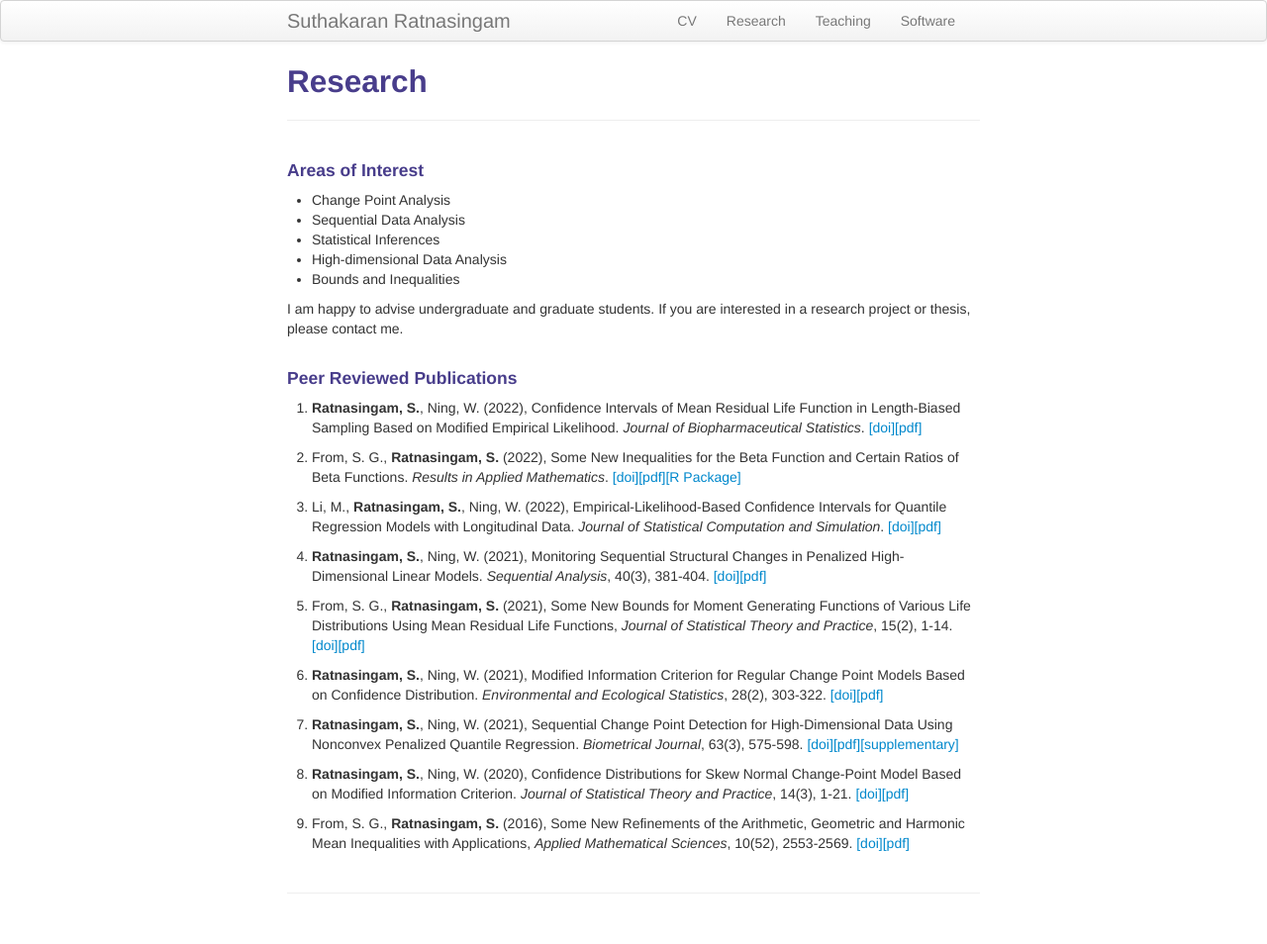
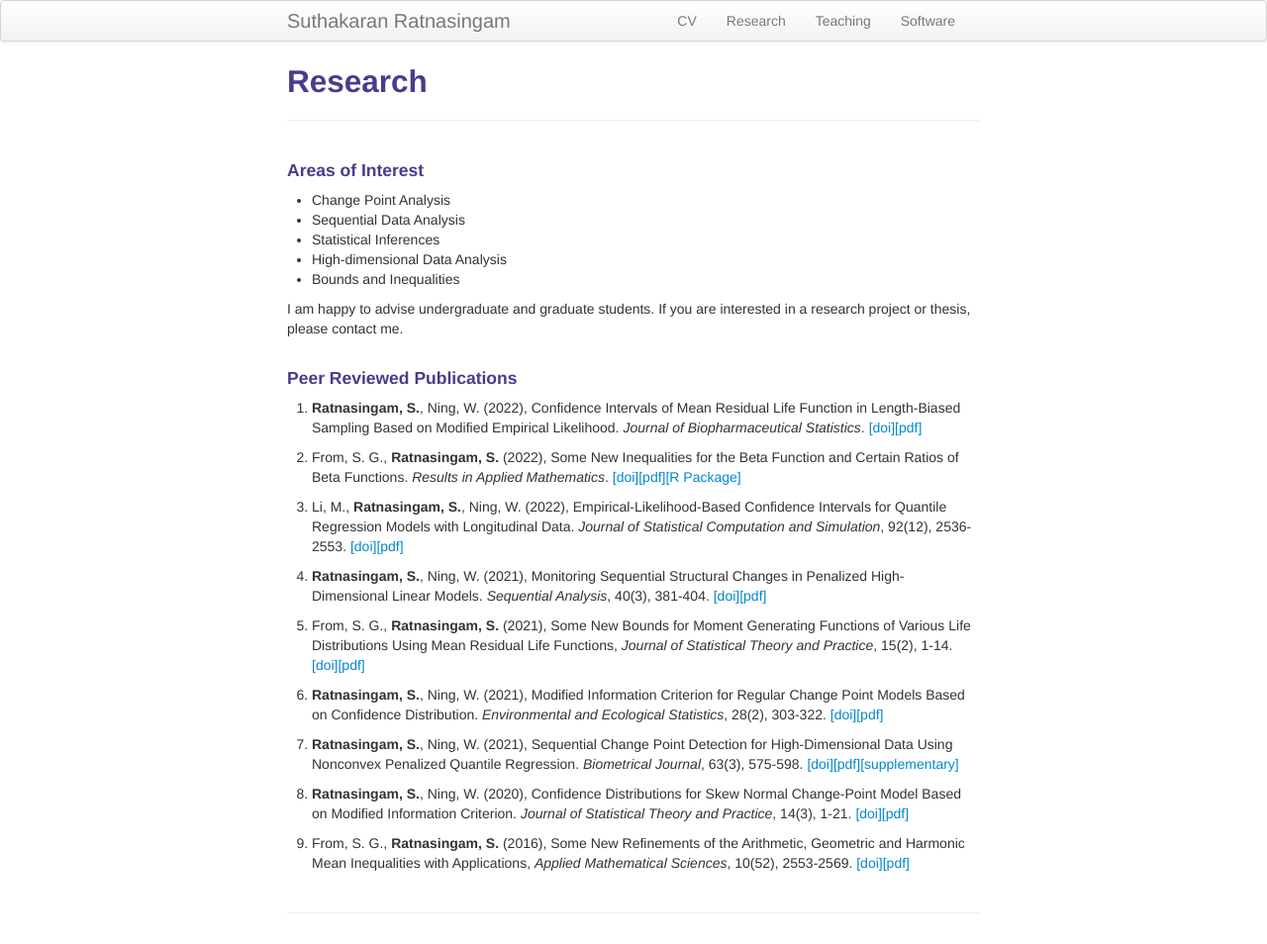
Before and after one commit to suthakaranr/suthakaranr.github.io, a Jekyll site: the page built from pages/Research.md, in a window 1280 px wide. Shown: the whole page at 99% size. Built offline with Jekyll 4.4.1, drawn with Linux system fonts in a browser that asks for light colours.

Commit message:
Update Research.md

```diff
--- a/pages/Research.md
+++ b/pages/Research.md
@@ -26,7 +26,7 @@ Sampling Based on Modified Empirical Likelihood. *Journal of Biopharmaceutical S
 Mathematics*.  <a style="text-decoration:none" href="https://doi.org/10.1016/j.rinam.2022.100302" target="_blank" rel="noopener noreferrer">[doi]</a><a style="text-decoration:none" href="../assets/2022FSRINAM.pdf" target="_blank" rel="noopener noreferrer">[pdf]</a><a style="text-decoration:none" href="https://github.com/suthakaranr/IneqBetaFun" target="_blank" rel="noopener noreferrer">[R Package]</a>
 
 1. Li, M., **Ratnasingam, S.**, Ning, W. (2022), Empirical-Likelihood-Based Confidence Intervals for
-Quantile Regression Models with Longitudinal Data. *Journal of Statistical Computation and Simulation*. <a style="text-decoration:none" href="https://doi.org/10.1080/00949655.2022.2043322" target="_blank" rel="noopener noreferrer">[doi]</a><a style="text-decoration:none" href="../assets/2022ELJSCS.pdf" target="_blank" rel="noopener noreferrer">[pdf]</a>
+Quantile Regression Models with Longitudinal Data. *Journal of Statistical Computation and Simulation*, 92(12), 2536-2553. <a style="text-decoration:none" href="https://doi.org/10.1080/00949655.2022.2043322" target="_blank" rel="noopener noreferrer">[doi]</a><a style="text-decoration:none" href="../assets/2022ELJSCS.pdf" target="_blank" rel="noopener noreferrer">[pdf]</a>
 
 1. **Ratnasingam, S.**, Ning, W. (2021), Monitoring Sequential Structural Changes in Penalized High-Dimensional Linear Models. *Sequential Analysis*, 40(3), 381-404. <a style="text-decoration:none" href="https://doi.org/10.1080/07474946.2021.1940500" target="_blank" rel="noopener noreferrer">[doi]</a><a style="text-decoration:none" href="../assets/2021SWSA.pdf" target="_blank" rel="noopener noreferrer">[pdf]</a>
 
```
